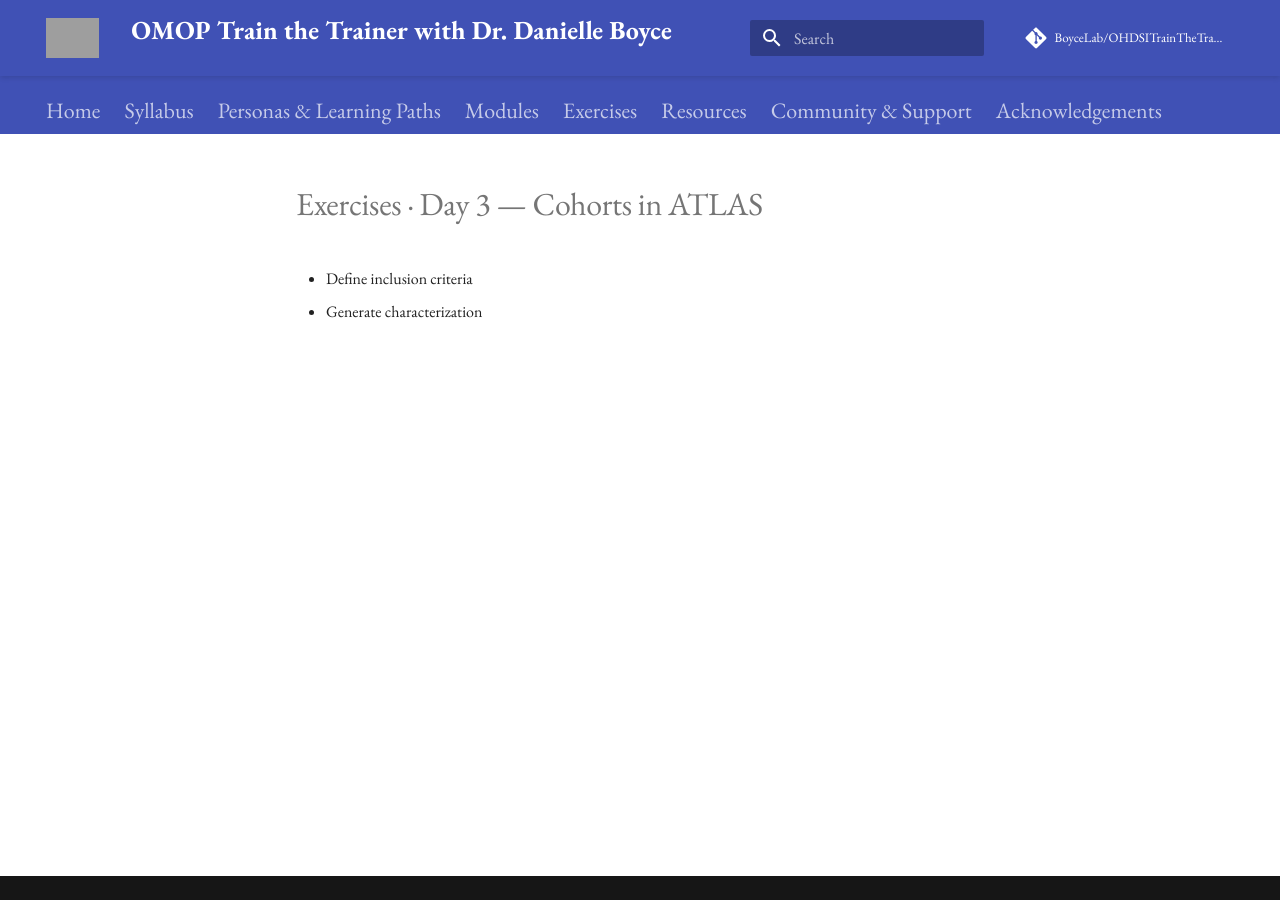
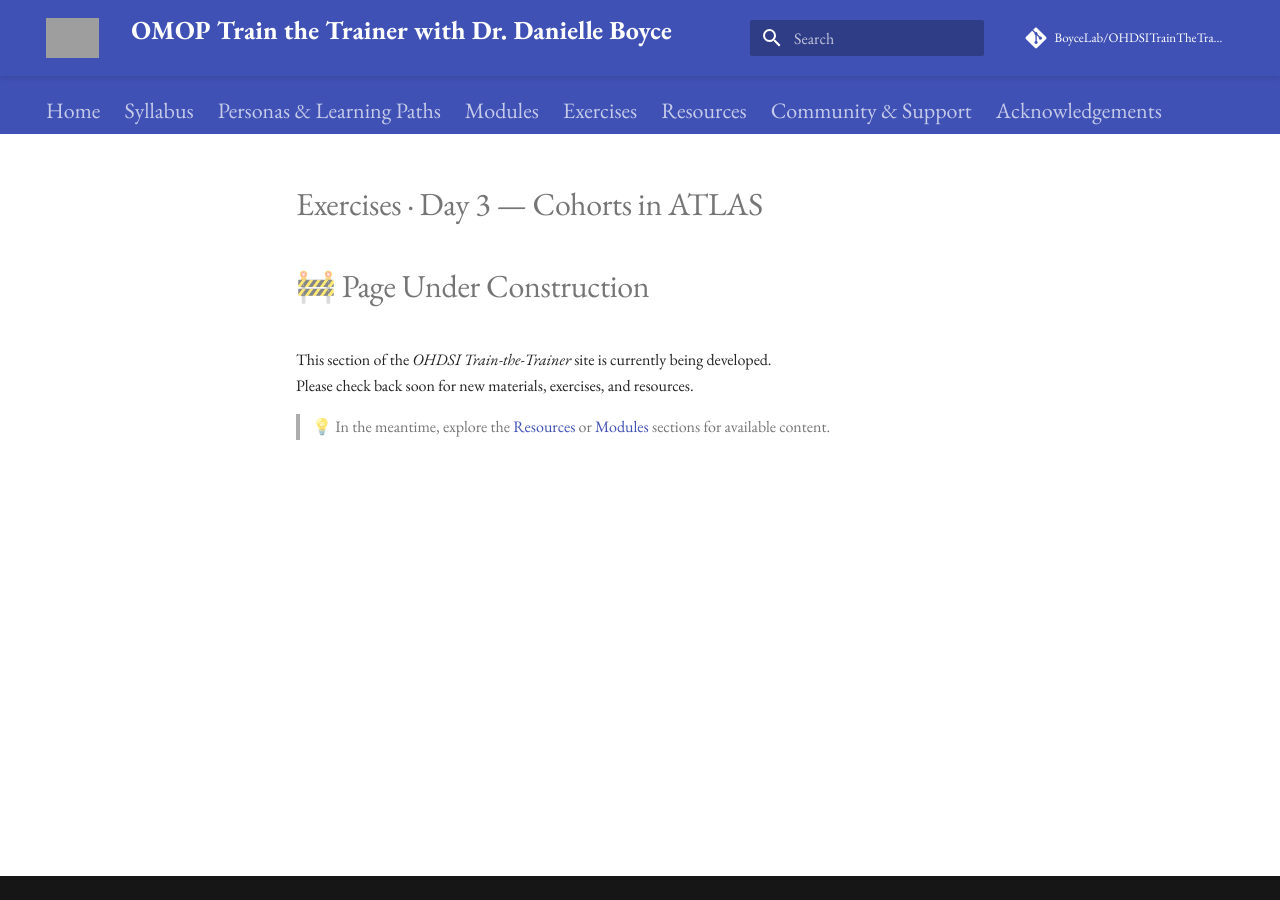
Before and after one commit to BoyceLab/OHDSITrainTheTrainer-6WK, an MkDocs documentation site: the page built from docs/exercises/day-03-cohorts.md, in a window 1280 px wide. Built offline with MkDocs 1.6.1 and Material for MkDocs 9.7.7, drawn with Linux system fonts in a browser that asks for light colours; comment, search, counter and statistics services are not loaded; grey boxes are pictures that could not be loaded.

Commit message:
Update day-03-cohorts.md

```diff
--- a/docs/exercises/day-03-cohorts.md
+++ b/docs/exercises/day-03-cohorts.md
@@ -1,3 +1,7 @@
 # Exercises · Day 3 — Cohorts in ATLAS
-- Define inclusion criteria
-- Generate characterization
+# 🚧 Page Under Construction
+
+This section of the *OHDSI Train-the-Trainer* site is currently being developed.
+Please check back soon for new materials, exercises, and resources.
+
+> 💡 In the meantime, explore the [Resources](../resources.md) or [Modules](../modules/day-01-omop-cdm.md) sections for available content.
```
